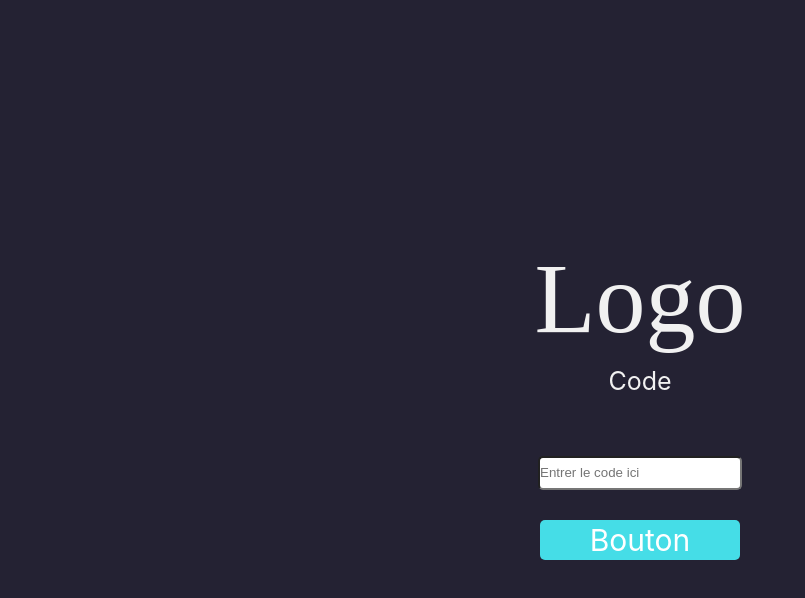
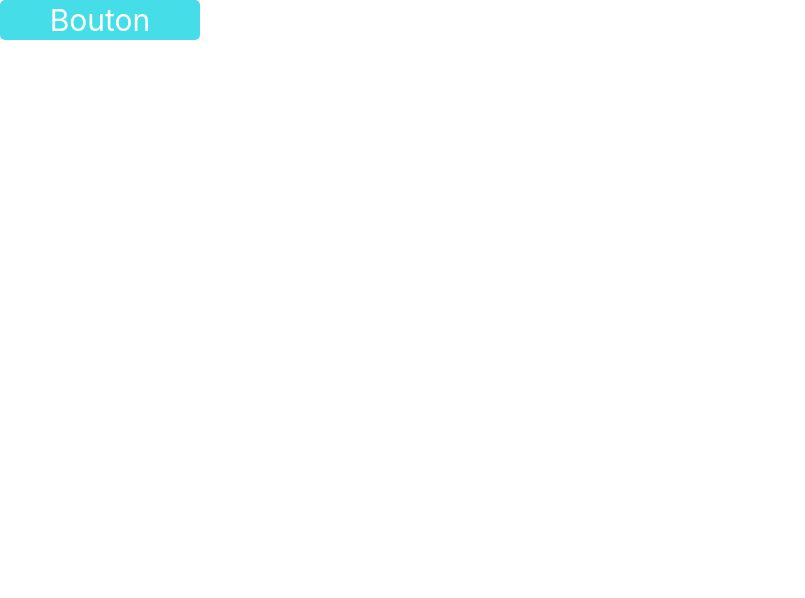
Before and after one commit to ahmedKhaireddine/Quiz-front-end, a React (Create React App) app: page /test in a window 1280 px wide. Shown: the top 598 px of the page, without its empty margins (0-805 px from the left). Built offline with nearby package versions, Linux system fonts and the light colour scheme; the HTML template or start-up script is replaced by a standard one; a web font is replaced by a local one.

Commit message:
erreurs d'affichage composants

```diff
--- /dev/null
+++ b/src/components/Body.jsx
@@ -0,0 +1,18 @@
+import styled from 'styled-components'
+
+const BodyContainer = styled.div`
+    height: 100vh;
+    width; 100wv;
+    background: #242233;
+    display: flex;
+    justify-content: center;
+    align-items: center;
+`
+
+const Body = () => {
+    return (
+        <BodyContainer/>
+    )
+}
+
+export default Body
--- a/src/components/Button.jsx
+++ b/src/components/Button.jsx
@@ -1,4 +1,3 @@
-import React from 'react'
 import styled from 'styled-components'
 
 const Btn = styled.div`
--- /dev/null
+++ b/src/components/FormCard.jsx
@@ -0,0 +1,19 @@
+import styled from 'styled-components'
+
+const CardContainer = styled.div`
+    height: 400px;
+    width: 300px;
+    display: flex;
+    justify-content: center;
+    align-items: center;
+    flex-direction column;
+    border: 1px solid white;
+`
+
+const FormCard = () => {
+    return (
+        <CardContainer/>
+    )
+}
+
+export default FormCard
--- a/src/components/Logo.jsx
+++ b/src/components/Logo.jsx
@@ -1,4 +1,3 @@
-import React from 'react'
 import styled from 'styled-components'
 
 const LogoComponent = styled.div`
@@ -10,7 +9,7 @@ const LogoComponent = styled.div`
 const Logo = () => {
     return (
         <LogoComponent>
-            Logo
+            Quiz
         </LogoComponent>
     )
 }
--- a/src/components/layouts/QuizLayout.jsx
+++ b/src/components/layouts/QuizGameLayout.jsx
@@ -30,7 +30,7 @@ const Index = styled.div`
     grid-column: 1 / -1
 `
 
-const QuizLayout = () => {
+const QuizGameLayout = () => {
     return (
         <QuizLayoutComponent>
             <Title>Titre</Title>
@@ -44,4 +44,4 @@ const QuizLayout = () => {
     )
 }
 
-export default QuizLayout
+export default QuizGameLayout
--- a/src/components/layouts/QuizHomeLayout.jsx
+++ b/src/components/layouts/QuizHomeLayout.jsx
@@ -1,33 +1,10 @@
-import React from 'react'
-import Logo from '../Logo'
-import QuizSignin from '../QuizSignin'
-
-import styled from 'styled-components'
-
-const Body = styled.div`
-    height: 100vh;
-    width; 100wv;
-    background: #242233;
-    display: flex;
-    justify-content: center;
-    align-items: center;
-`
-const Card = styled.div`
-    display: flex;
-    justify-content: center;
-    align-items: center;
-    flex-direction column;
-    height: 400px;
-    width: 300px;
-`
+import Body from '../Body'
+import FormCard from '../FormCard'
 
 const QuizHomeLayout = () => {
     return (
         <Body>
-            <Card>
-                <Logo/>
-                <QuizSignin/>
-            </Card>
+            <FormCard/>
         </Body>
     )
 }
--- a/src/pages/SignIn.jsx
+++ b/src/pages/SignIn.jsx
@@ -1,10 +1,11 @@
-import React from "react"
+import QuizHomeLayout from "../components/layouts/QuizHomeLayout"
+import SigninComponent from "../components/SigninComponent"
 
 const SignIn = () => {
   return (
-    <div>
-      SignIn
-    </div>
+    <QuizHomeLayout>
+      <SigninComponent/>
+    </QuizHomeLayout>
   )
 }
 
--- a/src/pages/Test.jsx
+++ b/src/pages/Test.jsx
@@ -1,11 +1,14 @@
-import QuizSignin from "../components/QuizSignin"
-import QuizHomeLayout from "../components/layouts/QuizHomeLayout"
+import Body from "../components/Body"
+import FormCard from "../components/FormCard"
+import SignIn from "./SignIn"
+import Logo from '../components/Logo'
+import Button from "../components/Button"
 
 const Test = () => {
     return (
-        <QuizHomeLayout>
-            <QuizSignin/>
-        </QuizHomeLayout>
+        // <Body>
+            <Button/>
+        // </Body>
     )
 }
 
```
Also changed, not shown: src/components/SigninComponent.jsx (renamed from src/components/QuizSignin.jsx, +6 -7 lines), src/components/SignupComponent.jsx (renamed from src/components/Signup.jsx, +5 -3 lines), src/contexts/UserContext.jsx (added, +24 -0 lines).
